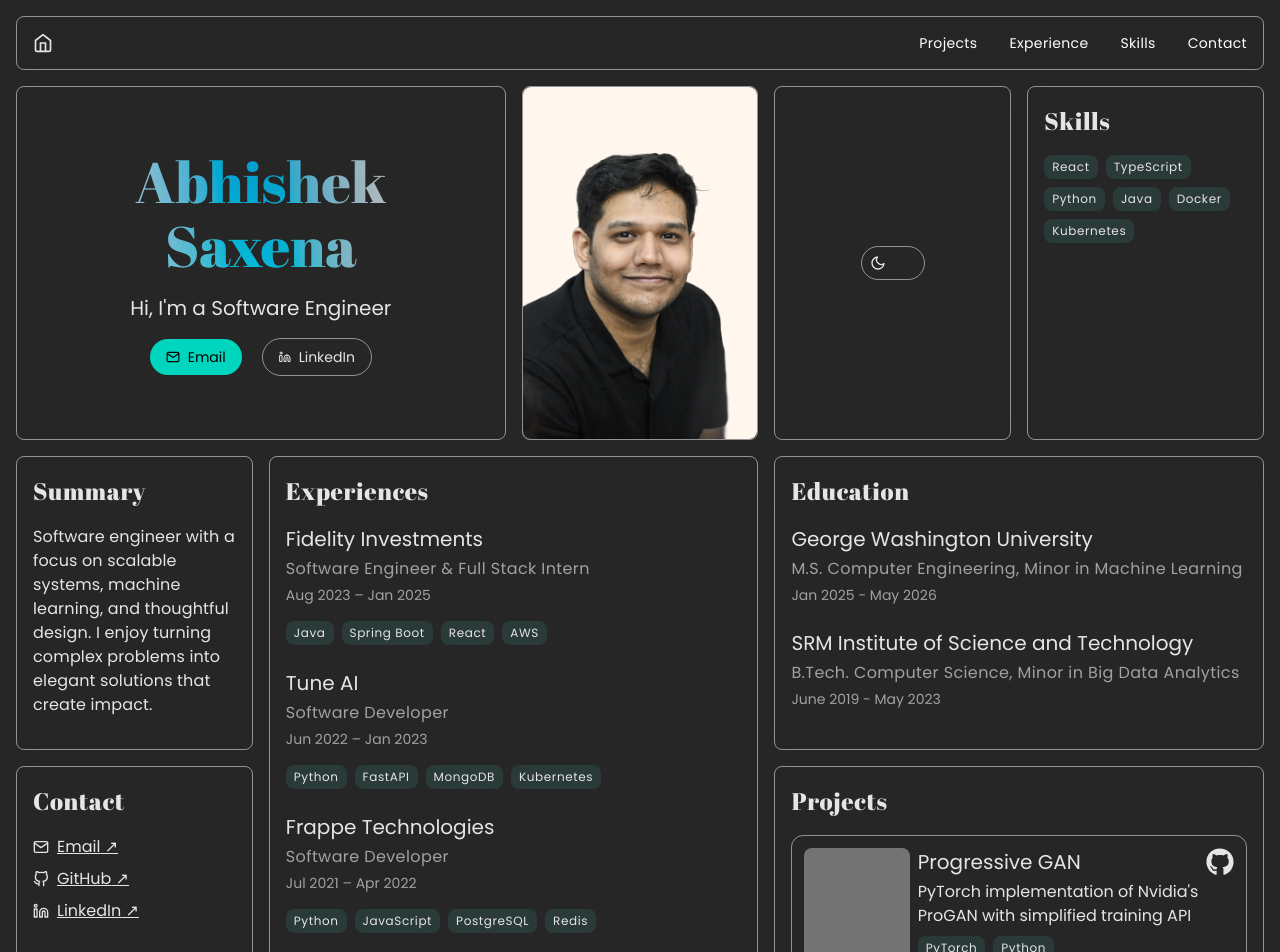
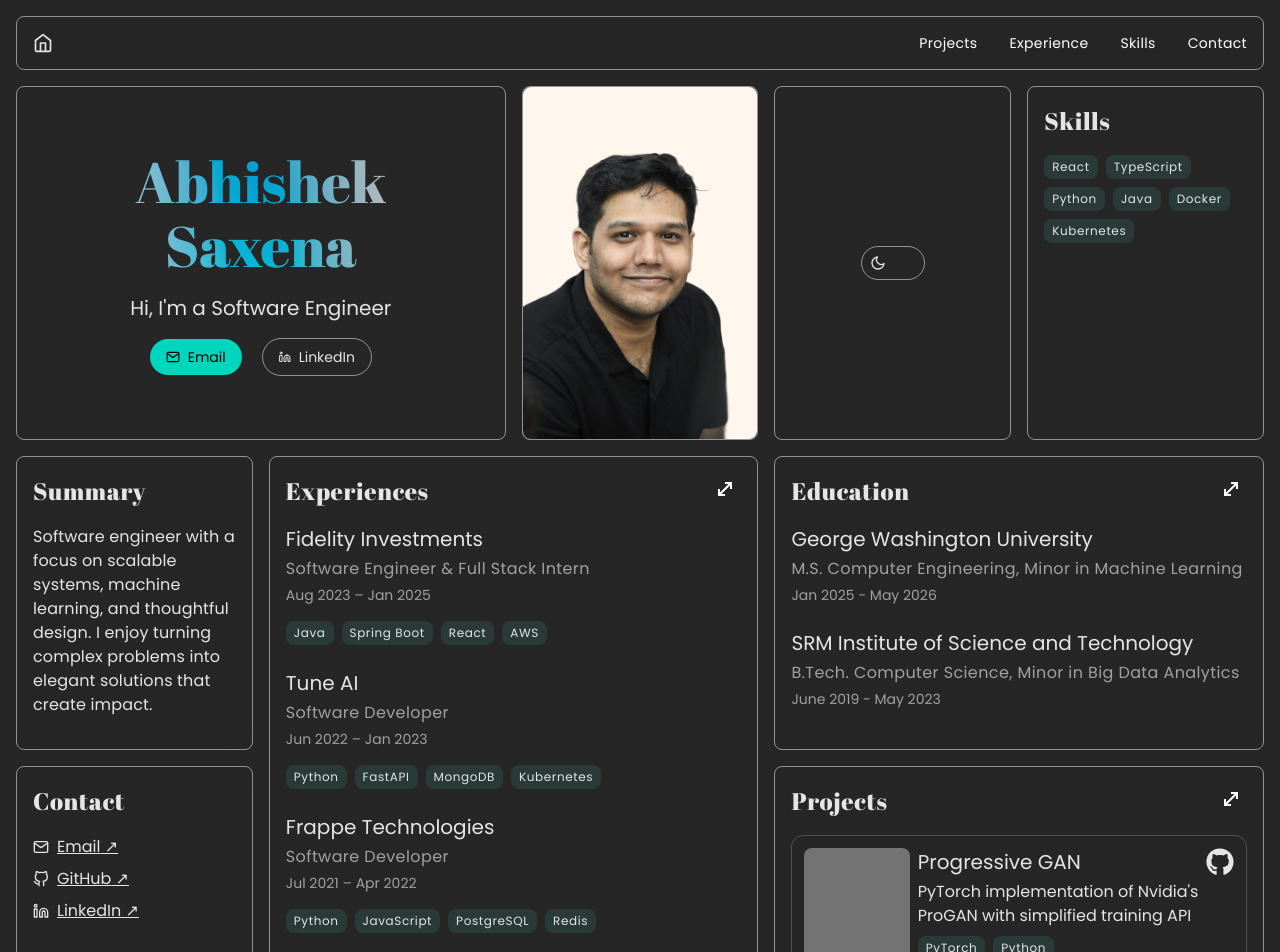
Before and after one commit to saxenabhishek/saxenabhishek, a React (Vite) app in the folder website/: page / in a window 1280 px wide. Shown: the top 952 px of the page. Built offline with nearby package versions, Linux system fonts and the light colour scheme.

Commit message:
feat: expand shrink button

```diff
--- a/website/src/components/BentoGrid.jsx
+++ b/website/src/components/BentoGrid.jsx
@@ -53,6 +53,8 @@ const BentoGrid = ({ filter, onFilterChange, mode, toggleMode }) => {
         <ExperienceCardHolder
           experienceData={experienceData}
           expanded={filter === "experience"}
+          onFilterChange={onFilterChange}
+          mode={mode}
         />
       ),
       tags: ["experience"],
@@ -60,7 +62,13 @@ const BentoGrid = ({ filter, onFilterChange, mode, toggleMode }) => {
     },
     {
       id: "education",
-      component: <Education expanded={filter === "experience"} />,
+      component: (
+        <Education
+          expanded={filter === "experience"}
+          onFilterChange={onFilterChange}
+          mode={mode}
+        />
+      ),
       tags: ["experience"],
       className: "lg:col-span-2",
     },
@@ -70,6 +78,8 @@ const BentoGrid = ({ filter, onFilterChange, mode, toggleMode }) => {
         <ProjectCardHolder
           projectData={projectsData}
           expanded={filter === "projects"}
+          onFilterChange={onFilterChange}
+          mode={mode}
         />
       ),
       tags: ["projects"],
--- a/website/src/components/Education.jsx
+++ b/website/src/components/Education.jsx
@@ -1,8 +1,14 @@
-import React from "react";
 import educationData from "../data/education.json";
+import ExpandShrinkBtn from "./ExpandShrinkButton";
 
-const Education = ({ expanded }) => (
-  <div>
+const Education = ({ expanded, onFilterChange, mode }) => (
+  <div className="relative">
+    <ExpandShrinkBtn
+      onFilterChange={onFilterChange}
+      value={"experience"}
+      expanded={expanded}
+      mode={mode}
+    />
     <h2 className="text-2xl leading-9 tracking-wide font-heading pb-4">
       Education
     </h2>
--- /dev/null
+++ b/website/src/components/ExpandShrinkButton.jsx
@@ -0,0 +1,36 @@
+import { RiExpandDiagonalSLine } from "react-icons/ri";
+import { RiFullscreenExitLine } from "react-icons/ri";
+import { motion, useMotionTemplate, useMotionValue } from "motion/react";
+import { useEffect, useCallback } from "react";
+
+const ExpandShrinkBtn = ({ onFilterChange, value, expanded, mode }) => {
+  const initialColor = useMotionValue("100% 0 0");
+  const setColor = useCallback(() => {
+    if (mode === "dark") {
+      initialColor.set("100% 0 0");
+    } else {
+      initialColor.set("0% 0 0");
+    }
+  }, [mode, initialColor]);
+  useEffect(() => setColor(), [setColor]);
+  const color = useMotionTemplate`oklch(${initialColor})`;
+  return (
+    <motion.span
+      layout
+      style={{ color }}
+      whileHover={{ scale: 1.3 }}
+      onHoverStart={() => initialColor.set("77.7% 0.152 181.912")}
+      onHoverEnd={setColor}
+      className="absolute top-0 right-0 p-1"
+      onClick={() => (expanded ? onFilterChange(null) : onFilterChange(value))}
+    >
+      {expanded ? (
+        <RiFullscreenExitLine className="w-6 h-6" />
+      ) : (
+        <RiExpandDiagonalSLine className="w-6 h-6" />
+      )}
+    </motion.span>
+  );
+};
+
+export default ExpandShrinkBtn;
--- a/website/src/components/ExperienceCardHolder.jsx
+++ b/website/src/components/ExperienceCardHolder.jsx
@@ -1,15 +1,27 @@
+import ExpandShrinkBtn from "./ExpandShrinkButton";
 import ExperienceCard from "./ExperienceCard";
-import { motion, AnimatePresence } from "motion/react";
+import { motion } from "motion/react";
 
-const ExperienceCardHolder = ({ experienceData, expanded }) => {
+const ExperienceCardHolder = ({
+  experienceData,
+  expanded,
+  onFilterChange,
+  mode,
+}) => {
   const len = experienceData.experiences.length;
   const exp = experienceData.experiences;
 
   return (
-    <motion.div layout="position">
+    <motion.div layout="position" className="relative">
       <h1 className="text-2xl leading-9 tracking-wide font-heading pb-4">
         Experiences
       </h1>
+      <ExpandShrinkBtn
+        onFilterChange={onFilterChange}
+        value={"experience"}
+        expanded={expanded}
+        mode={mode}
+      />
       {exp.map((exp, idx) => {
         return (
           <motion.div
--- a/website/src/components/ProjectCard.jsx
+++ b/website/src/components/ProjectCard.jsx
@@ -1,4 +1,5 @@
 import { FaGithub } from "react-icons/fa";
+import { motion } from "motion/react";
 
 const ProjectCard = ({ project, expanded }) => (
   <>
@@ -34,11 +35,16 @@ const ProjectCard = ({ project, expanded }) => (
         ))}
       </div>
       {expanded && (
-        <ul className="text-gray-800 dark:text-gray-300 text-xs leading-4 md:text-sm md:leading-5 md:tracking-wide tracking-[0.4px] list-disc pl-4 pb-2">
+        <motion.ul
+          layout
+          initial={{ x: 100, opacity: 0 }}
+          animate={{ x: 0, opacity: 1 }}
+          className="text-gray-800 dark:text-gray-300 text-xs leading-4 md:text-sm md:leading-5 md:tracking-wide tracking-[0.4px] list-disc pl-4 pb-2"
+        >
           {project.highlights.map((h) => (
             <li key={h}>{h}</li>
           ))}
-        </ul>
+        </motion.ul>
       )}
     </div>
   </>
--- a/website/src/components/ProjectCardHolder.jsx
+++ b/website/src/components/ProjectCardHolder.jsx
@@ -1,12 +1,22 @@
 import ProjectCard from "./ProjectCard";
-import { motion, AnimatePresence, stagger } from "motion/react";
+import { motion } from "motion/react";
+import ExpandShrinkBtn from "./ExpandShrinkButton";
 
-const ProjectCardHolder = ({ projectData, expanded }) => {
+const ProjectCardHolder = ({ projectData, expanded, onFilterChange, mode }) => {
   const len = projectData.projects.length;
   let proj = projectData.projects;
 
   return (
-    <motion.section layout className=" flex flex-col space-y-4">
+    <motion.section
+      layout="position"
+      className=" flex flex-col space-y-4 relative"
+    >
+      <ExpandShrinkBtn
+        onFilterChange={onFilterChange}
+        value={"projects"}
+        expanded={expanded}
+        mode={mode}
+      />
       <h1 className="text-2xl leading-9 tracking-wide font-heading">
         Projects
       </h1>
@@ -15,7 +25,7 @@ const ProjectCardHolder = ({ projectData, expanded }) => {
           <motion.article
             layout
             key={`exp-${idx}`}
-            className="rounded-xl border-black/50 dark:border-white/50 border p-3 flex gap-2 flex-col justify-center lg:flex-row min-h-48 relative"
+            className="rounded-xl border-black/50 dark:border-white/20 border p-3 flex gap-2 flex-col justify-center lg:flex-row min-h-48 relative"
           >
             <ProjectCard project={pr} expanded={expanded} />
           </motion.article>
```
